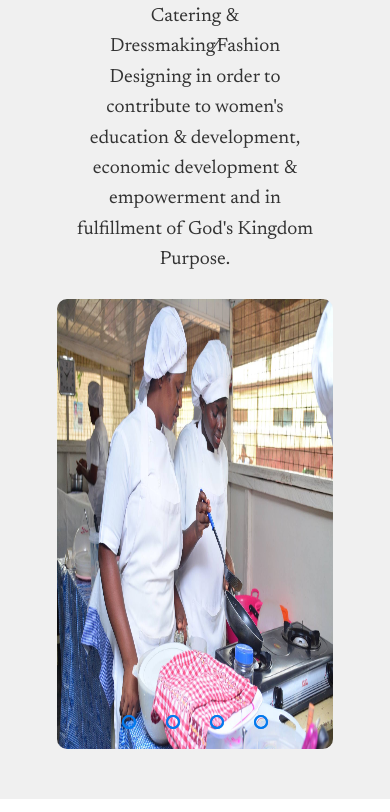
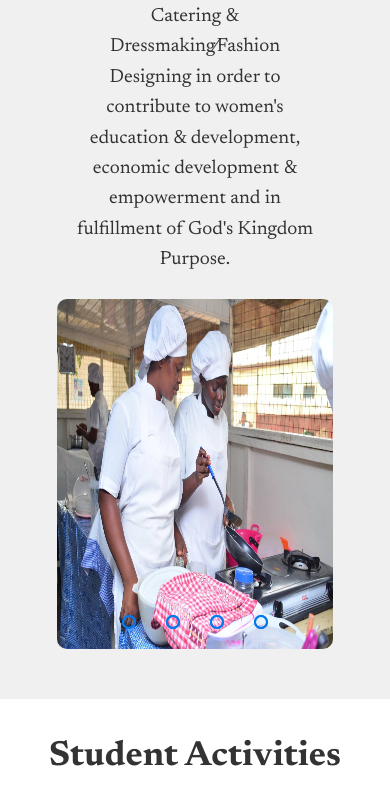
Before and after one commit to Clement-Tagoe/Global, a plain HTML site: page index.html in a window 390 px wide. Shown: the part 1156-1968 px from the top of the page. Drawn offline with Linux system fonts and the light colour scheme.

Commit message:
More responsiveness

```diff
--- a/stylee.css
+++ b/stylee.css
@@ -274,6 +274,7 @@ img {
 
 .activities .container {
     max-width: 95%;
+    padding-bottom: 40px;
 }
 
 .activities .grid {
@@ -501,3 +502,11 @@ footer .container div h3 {
         padding-top: 0;
     }
 }
+
+/* Mobiles */
+
+@media(max-width: 500px) {
+    .image-slider {
+        height: 350px;
+    }
+}
```
